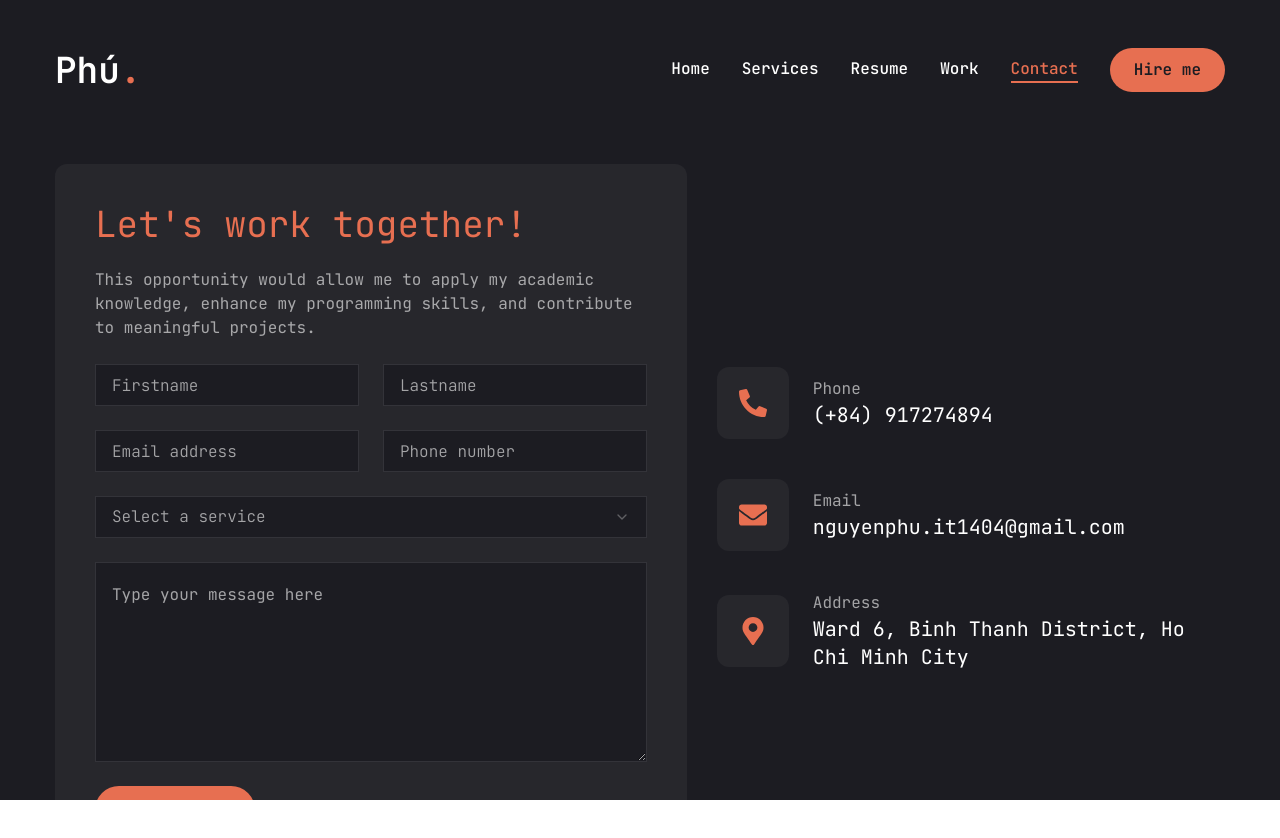
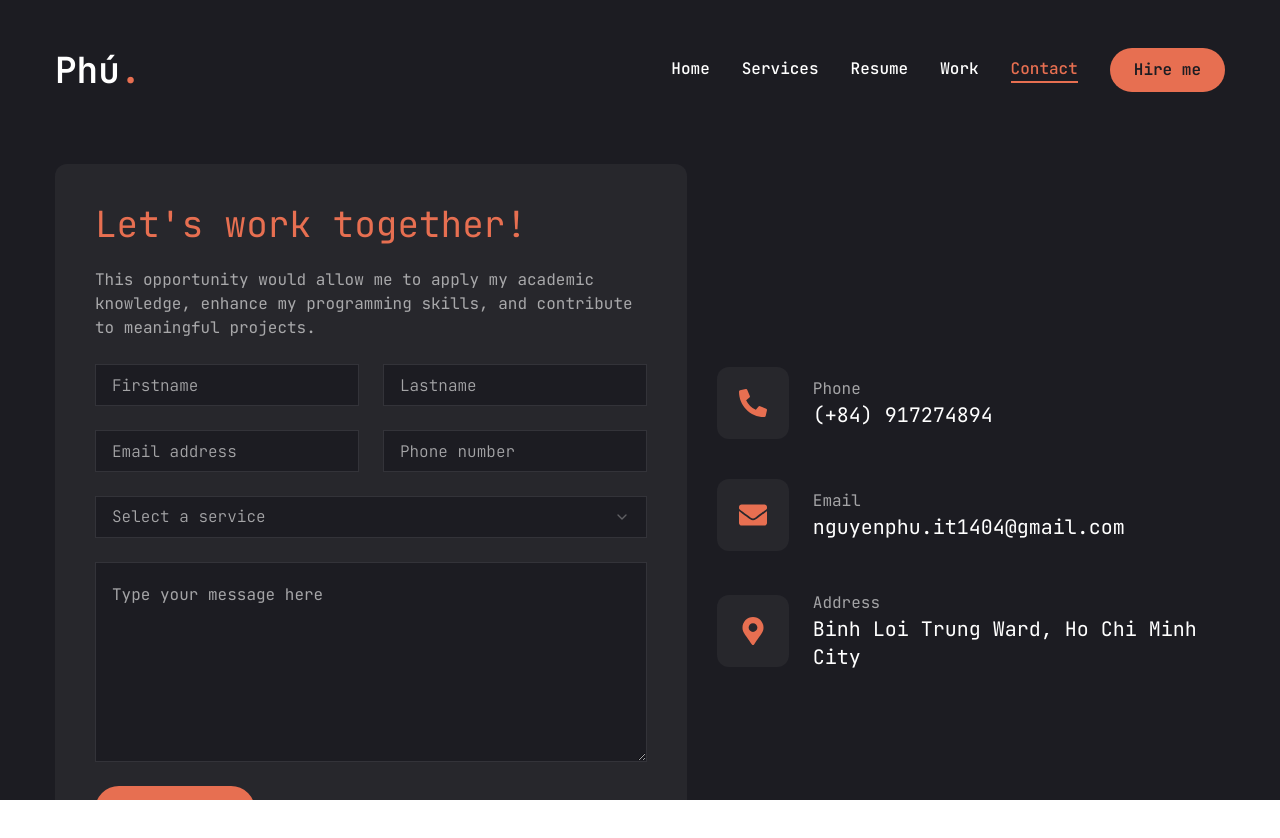
Before and after one commit to PhuNguyen1404/Personal-Portfolio, a Next.js app: page /contact in a window 1280 px wide. Shown: the top 838 px of the page. Built offline with nearby package versions, Linux system fonts and the light colour scheme.

Commit message:
Update page.jsx

```diff
--- a/app/contact/page.jsx
+++ b/app/contact/page.jsx
@@ -31,7 +31,7 @@ const info = [
   {
     icon: <FaMapMarkerAlt />,
     title: "Address",
-    description: "Ward 6, Binh Thanh District, Ho Chi Minh City",
+    description: "Binh Loi Trung Ward, Ho Chi Minh City",
   },
 ];
 
```
